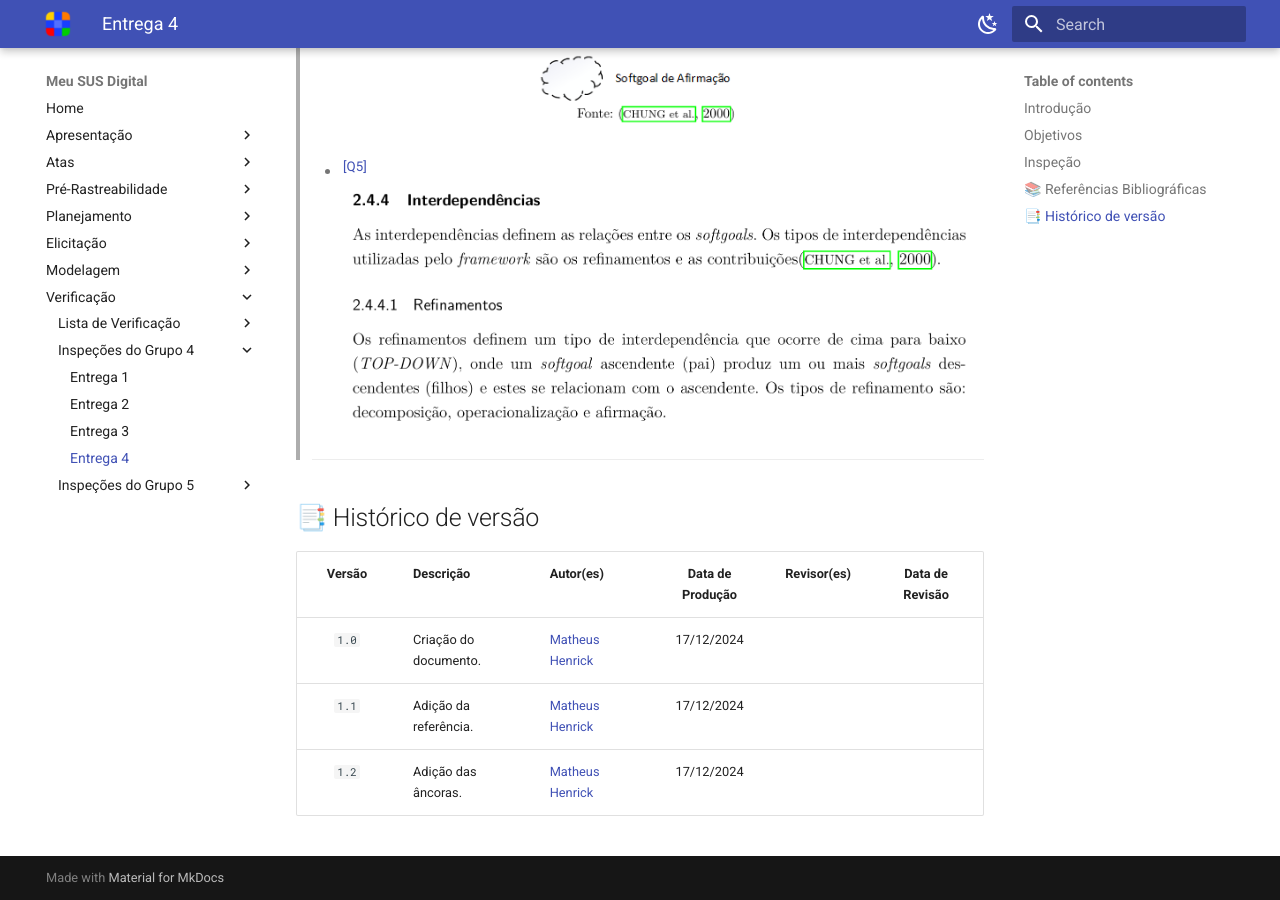
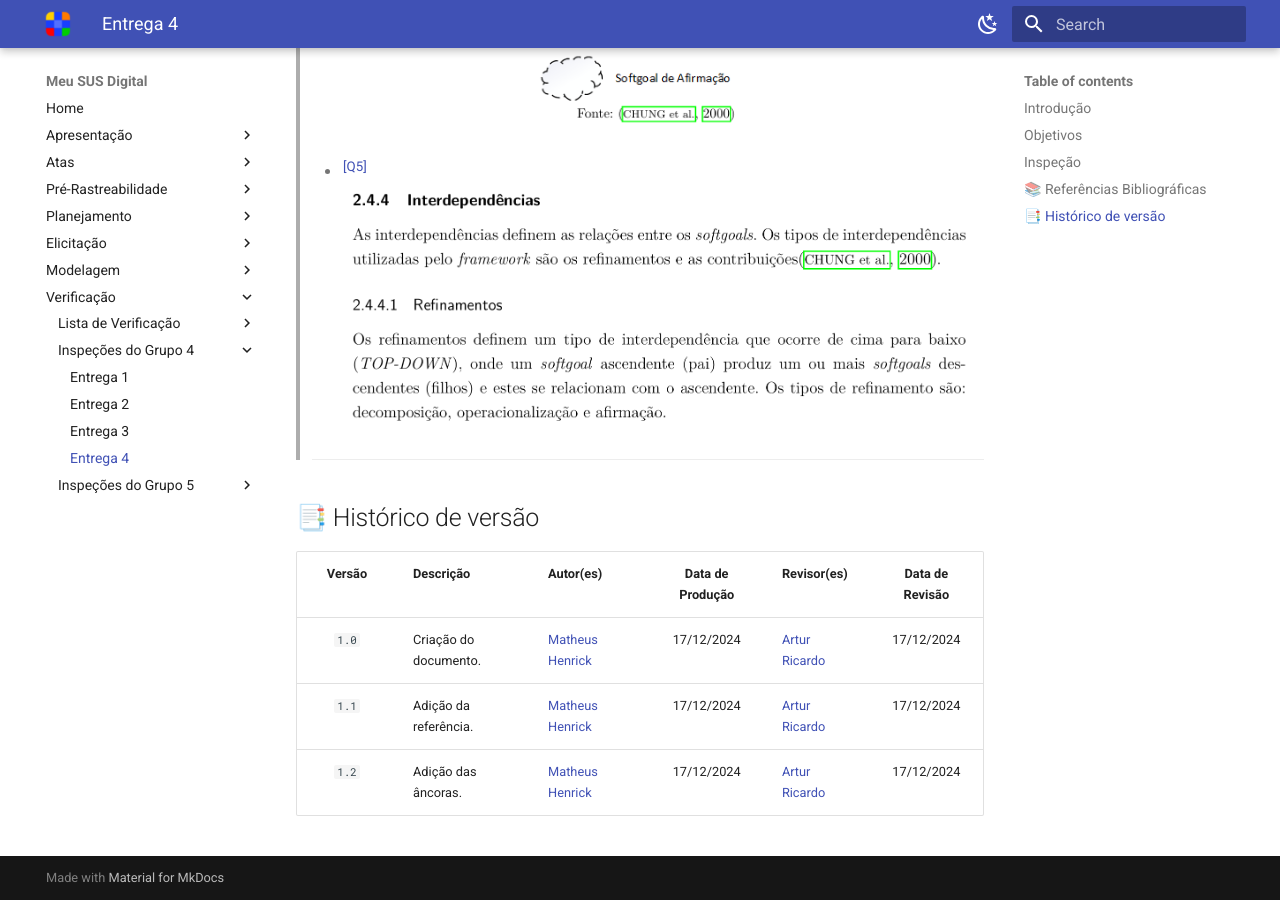
Before and after one commit to Requisitos-de-Software/2024.2-MeuSUSDigital, an MkDocs documentation site: the page built from docs/verificacao/grupo4/entrega1/entrega4.md, in a window 1280 px wide and 900 px high, scrolled down 5759 px. Built offline with MkDocs 1.6.1 and Material for MkDocs 9.7.7, drawn with Linux system fonts in a browser that asks for light colours.

Commit message:
revisão do documento

```diff
--- a/docs/verificacao/grupo4/entrega1/entrega4.md
+++ b/docs/verificacao/grupo4/entrega1/entrega4.md
@@ -304,6 +304,6 @@
 
 | Versão | Descrição | Autor(es) | Data de Produção | Revisor(es) | Data de Revisão |
 | :----: | --------- | --------- | :--------------: | ----------- | :-------------: |
-| `1.0`  | Criação do documento. | [Matheus Henrick](https://github.com/MatheusHenrickSantos) | 17/12/2024 |  |  |
-| `1.1`  | Adição da referência. | [Matheus Henrick](https://github.com/MatheusHenrickSantos) | 17/12/2024 |  |  |
-| `1.2`  | Adição das âncoras. | [Matheus Henrick](https://github.com/MatheusHenrickSantos) | 17/12/2024 |  |  |
+| `1.0`  | Criação do documento. | [Matheus Henrick](https://github.com/MatheusHenrickSantos) | 17/12/2024 | [Artur Ricardo](https://github.com/algorithmorphic) | 17/12/2024 |
+| `1.1`  | Adição da referência. | [Matheus Henrick](https://github.com/MatheusHenrickSantos) | 17/12/2024 | [Artur Ricardo](https://github.com/algorithmorphic) | 17/12/2024 |
+| `1.2`  | Adição das âncoras. | [Matheus Henrick](https://github.com/MatheusHenrickSantos) | 17/12/2024 | [Artur Ricardo](https://github.com/algorithmorphic) | 17/12/2024 |
```
